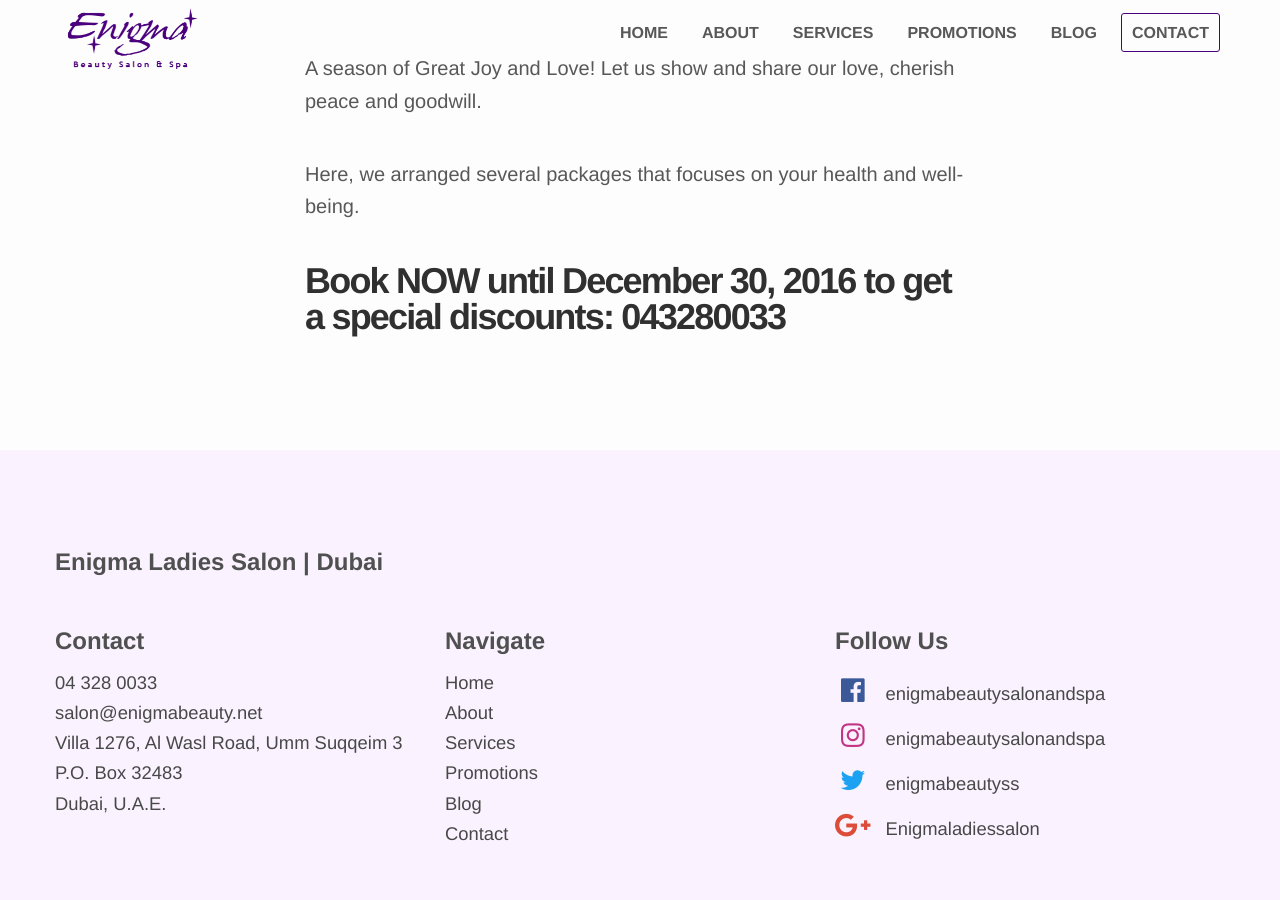
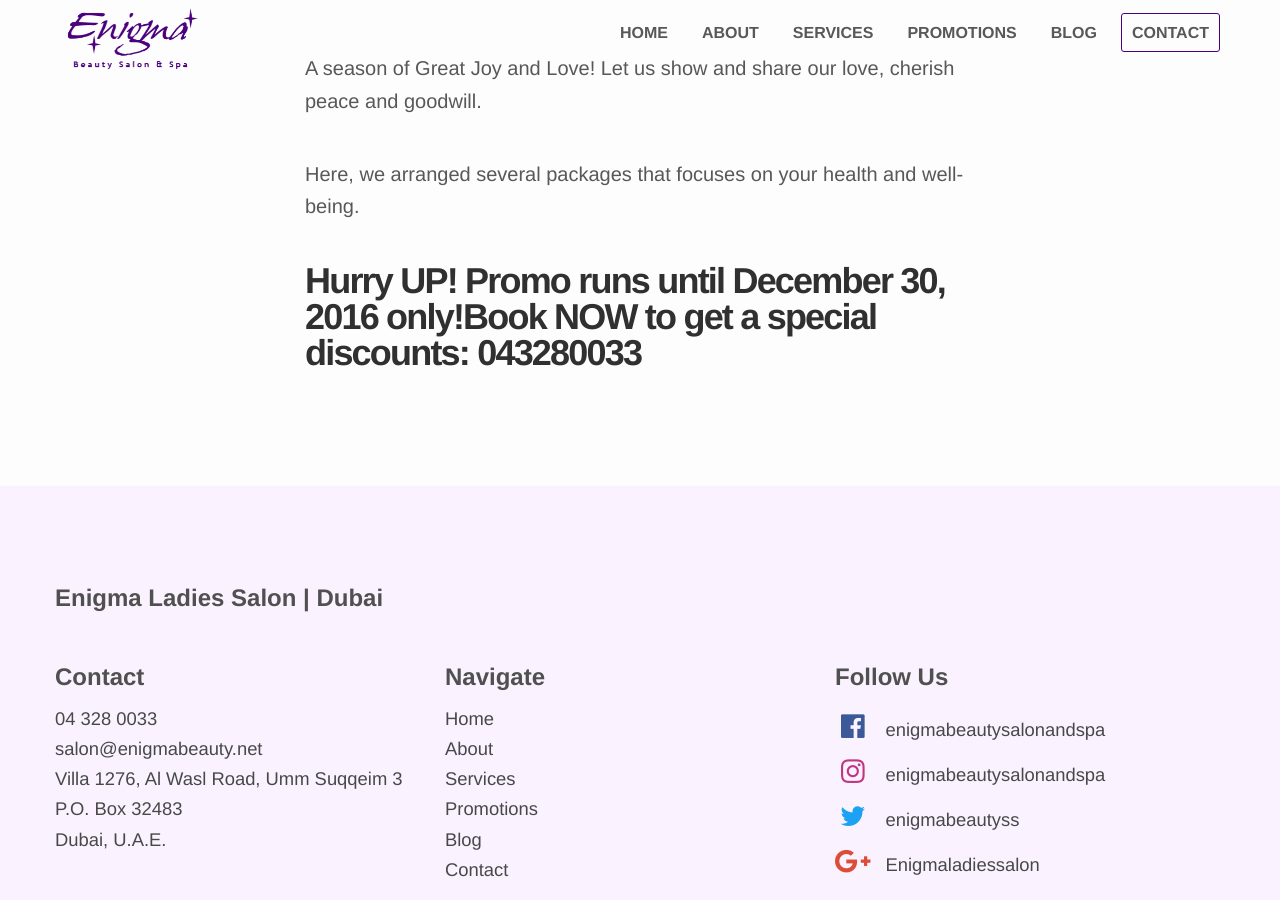
Before and after one commit to enigmabeautysalon/enigmabeautysalon.github.io, a Jekyll site: the page built from _posts/2016-12-21-DecemberSpecial.markdown, in a window 1280 px wide and 900 px high, scrolled down 2093 px. Built offline with Jekyll 4.4.1, drawn with Linux system fonts in a browser that asks for light colours; nearby versions of some CDN libraries.

Commit message:
Update 2016-12-21-DecemberSpecial.markdown

```diff
--- a/_posts/2016-12-21-DecemberSpecial.markdown
+++ b/_posts/2016-12-21-DecemberSpecial.markdown
@@ -9,4 +9,4 @@
 
 Here, we arranged several packages that focuses on your health and well-being.
 
-### Book NOW until December 30, 2016 to get a special discounts: 043280033
+### Hurry UP! Promo runs until December 30, 2016 only!Book NOW to get a special discounts: 043280033
```
